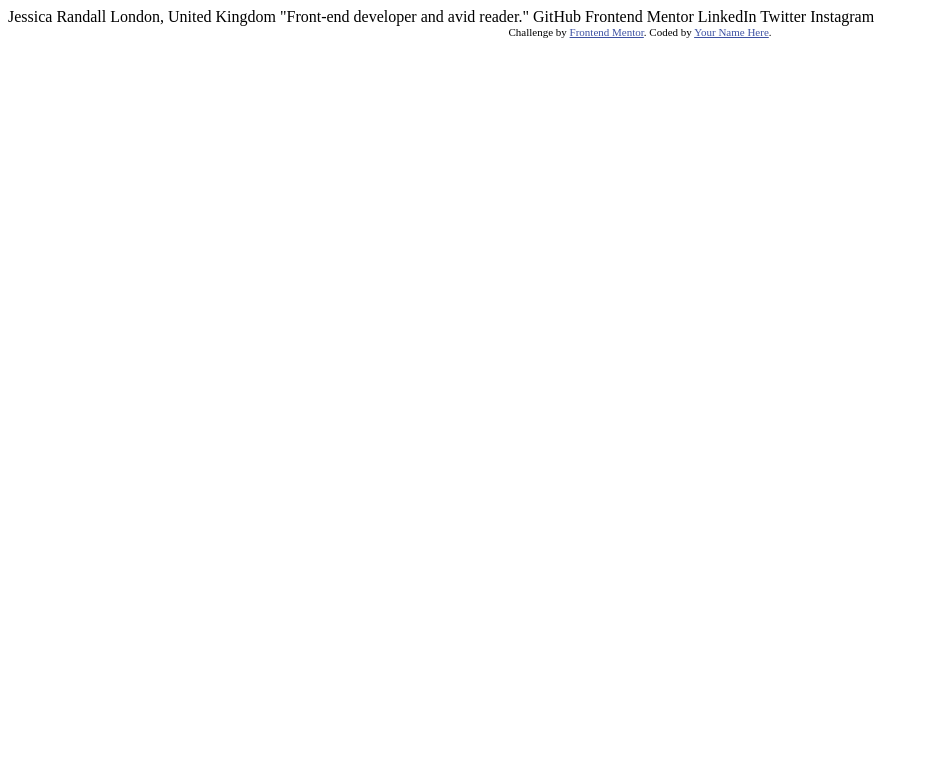
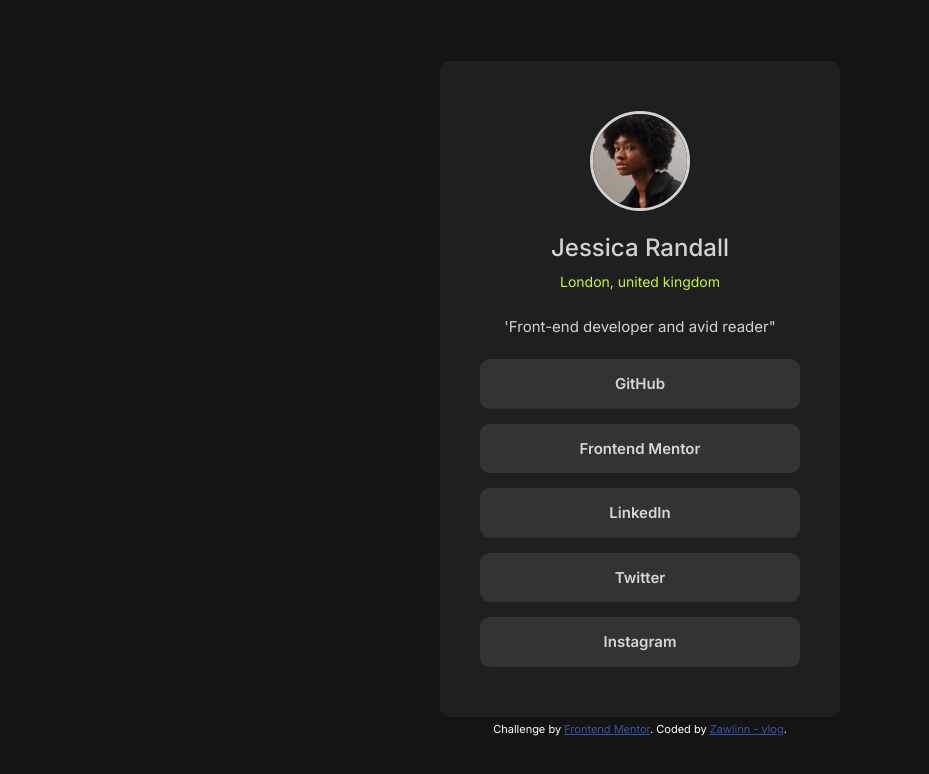
Before and after one commit to zawlinn-vlog/code_challenges, a website: page 08 Challenge/index.html in a window 1280 px wide. Shown: the whole page, without its empty margins (0-929 px from the left). Drawn offline with Linux system fonts and the light colour scheme.

Commit message:
Challenge: Add Challenge 08

```diff
--- a/08 Challenge/assets/scss/abstract/_functions.scss
+++ b/08 Challenge/assets/scss/abstract/_functions.scss
@@ -0,0 +1,5 @@
+//
+
+@function getColor($name) {
+  @return var(--color-#{$name});
+}
--- a/08 Challenge/assets/scss/abstract/_variables.scss
+++ b/08 Challenge/assets/scss/abstract/_variables.scss
@@ -6,7 +6,9 @@
 
 $primary: #c5f82a;
 
-$light: #ffffff;
+// $light: #ffffff;
+
+$light: rgba(#fff, 0.8);
 
 $gray-1: #333333;
 $gray-2: #1f1f1f;
@@ -22,6 +24,6 @@ $colors: (
 
 :root {
   @each $name, $color in $colors {
-    --#{$name}-color: #{$color};
+    --color-#{$name}: #{$color};
   }
 }
--- a/08 Challenge/assets/scss/base/_base.scss
+++ b/08 Challenge/assets/scss/base/_base.scss
@@ -0,0 +1,16 @@
+//
+
+*,
+*::before,
+*::after {
+  padding: 0;
+  margin: 0;
+  box-sizing: inherit;
+}
+
+html {
+  box-sizing: border-box;
+  font-family: inter, sans-serif;
+  font-size: 62.5%;
+  line-height: 1.7;
+}
--- a/08 Challenge/assets/scss/base/_typography.scss
+++ b/08 Challenge/assets/scss/base/_typography.scss
@@ -0,0 +1,19 @@
+//
+
+.card {
+  &__user-name {
+    font-size: 2.4rem;
+    font-weight: 500;
+    margin-top: 2rem;
+    line-height: 1.4;
+  }
+
+  &__user-location {
+    color: getColor(primary);
+    font-size: 1.4rem;
+  }
+
+  &__user-job {
+    font-size: 1.5rem;
+  }
+}
--- a/08 Challenge/assets/scss/base/_utilities.scss
+++ b/08 Challenge/assets/scss/base/_utilities.scss
@@ -0,0 +1,11 @@
+//
+
+.text__center {
+  text-align: center;
+}
+
+@for $i from 1 through 12 {
+  .mb-#{$i} {
+    margin-bottom: #{$i / 2}rem;
+  }
+}
--- a/08 Challenge/assets/scss/components/_buttons.scss
+++ b/08 Challenge/assets/scss/components/_buttons.scss
@@ -0,0 +1,37 @@
+//
+
+.user {
+  &__social {
+    list-style: none;
+    width: 100%;
+  }
+
+  &__contact {
+    text-align: center;
+
+    &:not(:last-child) {
+      margin-bottom: 1.5rem;
+    }
+    &-link {
+      color: getColor(light);
+      text-decoration: none;
+      font-size: 1.5rem;
+      font-weight: 600;
+      display: block;
+      padding: 1.2rem 0;
+      border-radius: 1rem;
+
+      background-image: linear-gradient(120deg, $gray-1 50%, $primary 0%);
+      background-size: 220%;
+      background-position: left;
+
+      transition: all 0.5s cubic-bezier(0.76, 0, 0.24, 1);
+
+      &:hover {
+        // background-size: 100%;
+        background-position: 100% 0;
+        color: getColor(gray-3);
+      }
+    }
+  }
+}
--- /dev/null
+++ b/08 Challenge/assets/scss/components/_cards.scss
@@ -0,0 +1,37 @@
+//
+
+.card {
+  width: 40rem;
+  min-height: 60rem;
+  background-color: getColor(gray-2);
+  border-radius: 1rem;
+  padding: 5rem 4rem;
+
+  color: getColor(light);
+
+  &__pic {
+    width: 10rem;
+    aspect-ratio: 1/1;
+    border-radius: 50%;
+    overflow: hidden;
+    display: inline-block;
+    border: 0.3rem solid getColor(light);
+    cursor: pointer;
+
+    &:hover {
+      border: 0.3rem solid getColor(primary);
+    }
+
+    &:hover .card__img {
+      transform: scale(1.2) translateY(0.8rem);
+    }
+  }
+
+  &__img {
+    width: 100%;
+    height: 100%;
+    // border-radius: 50%;
+
+    transition: all 0.3s;
+  }
+}
--- a/08 Challenge/assets/scss/layout/_layout.scss
+++ b/08 Challenge/assets/scss/layout/_layout.scss
@@ -0,0 +1,7 @@
+//
+
+.card {
+  display: flex;
+  flex-direction: column;
+  align-items: center;
+}
--- a/08 Challenge/assets/scss/main.scss
+++ b/08 Challenge/assets/scss/main.scss
@@ -15,3 +15,12 @@
 
 @import "./components/composition";
 @import "./components/buttons";
+@import "./components/cards";
+
+//
+
+@import "./layout/layout";
+
+//
+
+@import "./pages/home";
--- a/08 Challenge/assets/scss/pages/_home.scss
+++ b/08 Challenge/assets/scss/pages/_home.scss
@@ -0,0 +1,10 @@
+//
+
+.wrapper {
+  //   min-width: 144rem;
+  min-height: 100vh;
+  background-color: getColor(gray-3);
+
+  display: grid;
+  place-content: center center;
+}
--- a/08 Challenge/index.html
+++ b/08 Challenge/index.html
@@ -1,34 +1,77 @@
 <!DOCTYPE html>
 <html lang="en">
   <head>
-  <meta charset="UTF-8">
-  <meta name="viewport" content="width=device-width, initial-scale=1.0"> <!-- displays site properly based on user's device -->
+    <meta charset="UTF-8" />
+    <meta name="viewport" content="width=device-width, initial-scale=1.0" />
 
-  <link rel="icon" type="image/png" sizes="32x32" href="./assets/images/favicon-32x32.png">
+    <!-- displays site properly based on user's device -->
+
+    <link
+      rel="icon"
+      type="image/png"
+      sizes="32x32"
+      href="./assets/images/favicon-32x32.png"
+    />
 
     <title>Frontend Mentor | Social links profile</title>
 
     <!-- Feel free to remove these styles or customise in your own stylesheet 👍 -->
     <style>
-    .attribution { font-size: 11px; text-align: center; }
-    .attribution a { color: hsl(228, 45%, 44%); }
+      .attribution {
+        font-size: 11px;
+        text-align: center;
+        color: #fff;
+        margin-top: 0.3rem;
+      }
+      .attribution a {
+        color: hsl(228, 45%, 44%);
+      }
     </style>
+
+    <!-- CUSTOM CSS -->
+
+    <link rel="stylesheet" href="./assets/css/main.css" />
   </head>
   <body>
+    <div class="wrapper">
+      <div class="card">
+        <figure class="card__pic">
+          <img
+            src="./assets/images/avatar-jessica.jpeg"
+            alt="USER PHOTO"
+            class="card__img"
+          />
+        </figure>
+        <p class="card__user-name mb-1">Jessica Randall</p>
+        <p class="card__user-location mb-4">London, united kingdom</p>
 
-  Jessica Randall
-  London, United Kingdom
-  "Front-end developer and avid reader."
+        <p class="card__user-job mb-4">'Front-end developer and avid reader"</p>
 
-  GitHub
-  Frontend Mentor
-  LinkedIn
-  Twitter
-  Instagram
+        <ul class="user__social">
+          <li class="user__contact">
+            <a href="" class="user__contact-link">GitHub</a>
+          </li>
+          <li class="user__contact">
+            <a href="" class="user__contact-link">Frontend Mentor</a>
+          </li>
+          <li class="user__contact">
+            <a href="" class="user__contact-link">LinkedIn</a>
+          </li>
+          <li class="user__contact">
+            <a href="" class="user__contact-link">Twitter</a>
+          </li>
+          <li class="user__contact">
+            <a href="" class="user__contact-link">Instagram</a>
+          </li>
+        </ul>
+      </div>
 
       <div class="attribution">
-    Challenge by <a href="https://www.frontendmentor.io?ref=challenge" target="_blank">Frontend Mentor</a>.
-    Coded by <a href="#">Your Name Here</a>.
+        Challenge by
+        <a href="https://www.frontendmentor.io?ref=challenge" target="_blank"
+          >Frontend Mentor</a
+        >. Coded by <a href="#">Zawlinn - vlog</a>.
+      </div>
     </div>
   </body>
 </html>
```
Also changed, not shown: 08 Challenge/package.json (+15 -1 lines), 08 Challenge/assets/css/main.css (added), 1 other file. Lines whose indentation alone changed are shown as unchanged.
